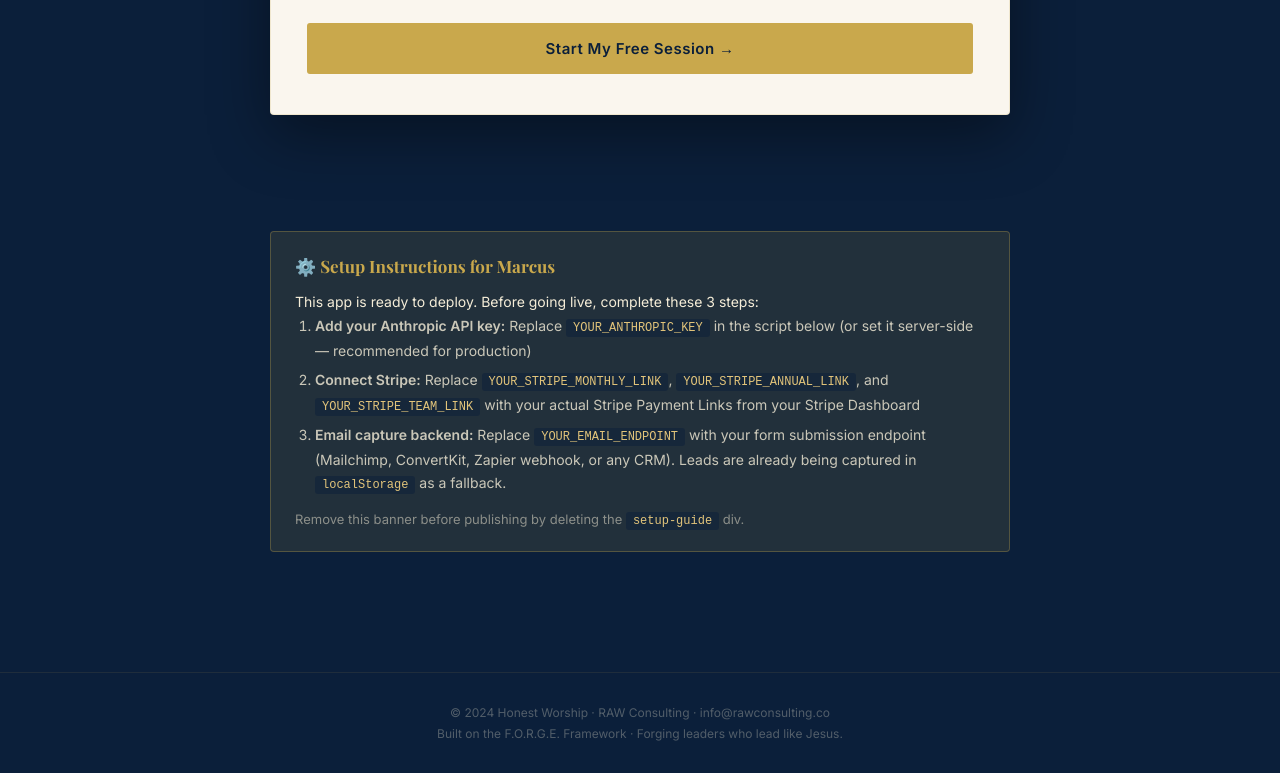
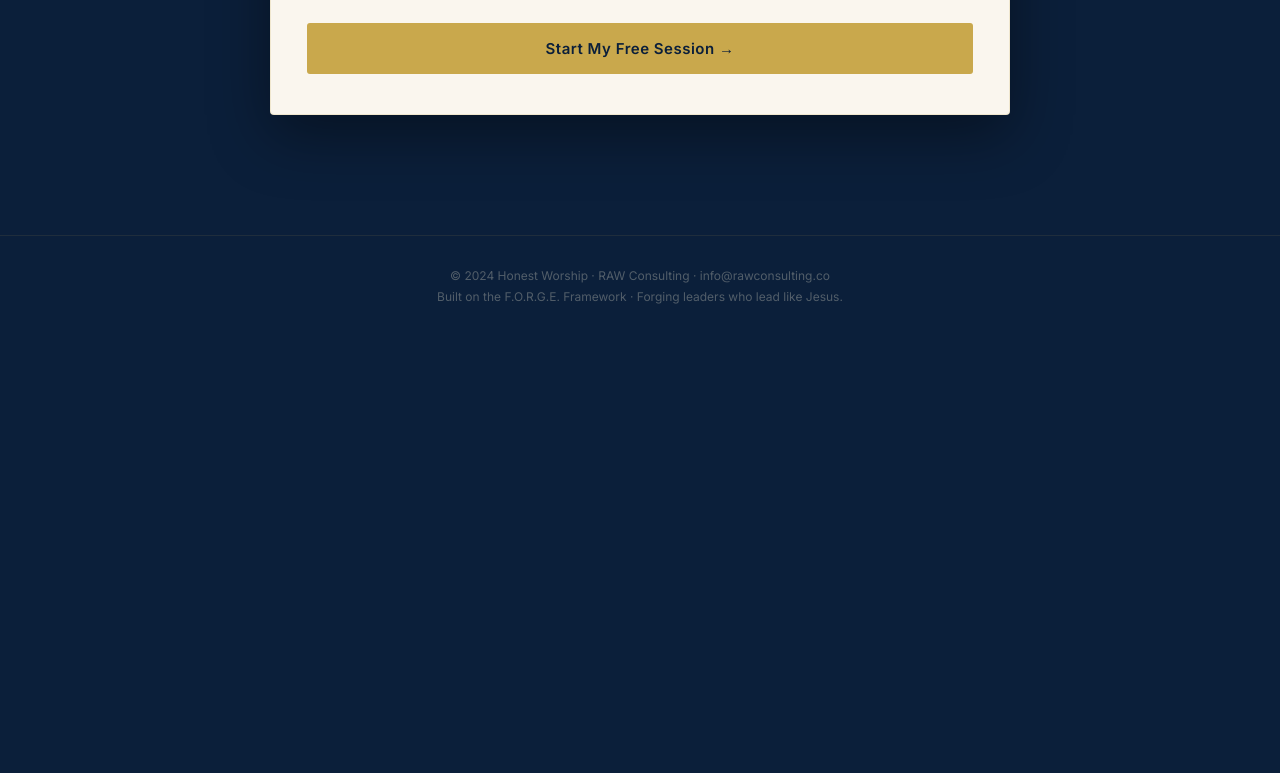
Before and after one commit to Zamarpro/Ask-Marcus, a plain HTML site: page index.html in a window 1280 px wide. Shown: the part 938-1711 px from the top of the page. After the commit the page ends 1274 px from the top, so only its background shows below. Drawn offline with nearby package versions, Linux system fonts and the light colour scheme.

Commit message:
Add files via upload

```diff
--- a/index.html
+++ b/index.html
@@ -925,19 +925,7 @@
   </div>
 </div>
 
-<!-- ── SETUP GUIDE ── -->
-<div class="app-container">
-  <div class="setup-banner" id="setup-guide">
-    <h4>⚙️ Setup Instructions for Marcus</h4>
-    <p>This app is ready to deploy. Before going live, complete these 3 steps:</p>
-    <ol>
-      <li><strong>Add your Anthropic API key:</strong> Replace <code>YOUR_ANTHROPIC_KEY</code> in the script below (or set it server-side — recommended for production)</li>
-      <li><strong>Connect Stripe:</strong> Replace <code>YOUR_STRIPE_MONTHLY_LINK</code>, <code>YOUR_STRIPE_ANNUAL_LINK</code>, and <code>YOUR_STRIPE_TEAM_LINK</code> with your actual Stripe Payment Links from your Stripe Dashboard</li>
-      <li><strong>Email capture backend:</strong> Replace <code>YOUR_EMAIL_ENDPOINT</code> with your form submission endpoint (Mailchimp, ConvertKit, Zapier webhook, or any CRM). Leads are already being captured in <code>localStorage</code> as a fallback.</li>
-    </ol>
-    <p style="margin-top:12px; font-size:13px; color:rgba(245,237,216,0.5);">Remove this banner before publishing by deleting the <code>setup-guide</code> div.</p>
-  </div>
-</div>
+
 
 <footer class="site-footer">
   <p>© 2024 Honest Worship · RAW Consulting · info@rawconsulting.co</p>
@@ -954,7 +942,7 @@ const CONFIG = {
   STRIPE_MONTHLY: 'https://buy.stripe.com/6oUdRa6wOgcf0wfb4oe7m07',
   STRIPE_ANNUAL:  'https://buy.stripe.com/00w7sM2gy5xBgvdc8se7m09',
   STRIPE_TEAM:    'https://buy.stripe.com/28E8wQcVcgcf1AjgoIe7m08',
-  EMAIL_ENDPOINT: 'YOUR_EMAIL_ENDPOINT',     // e.g. Zapier webhook or Mailchimp API
+  EMAIL_ENDPOINT: 'https://forms.gle/mwr1BbgJZKk5ji5ZA',
 };
 
 // Marcus's persona — this is the system prompt that makes the AI sound like you
```
